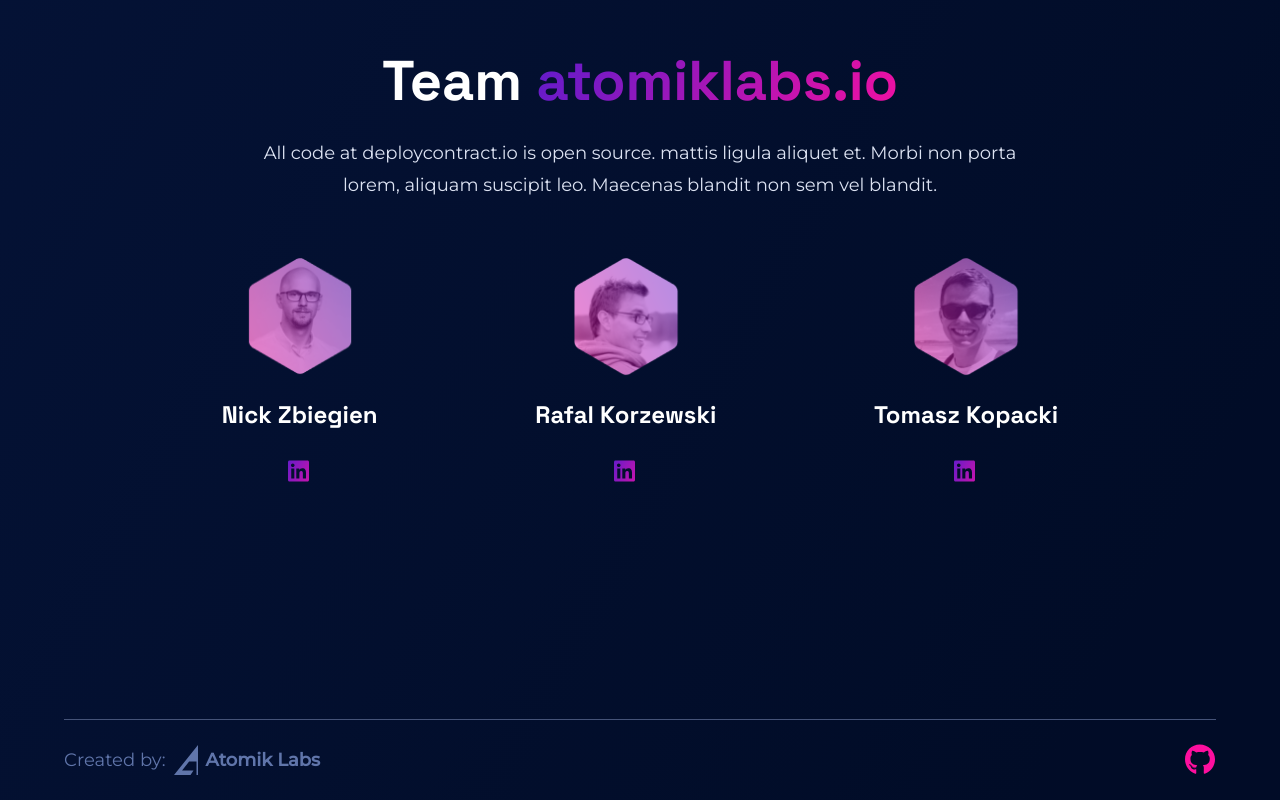
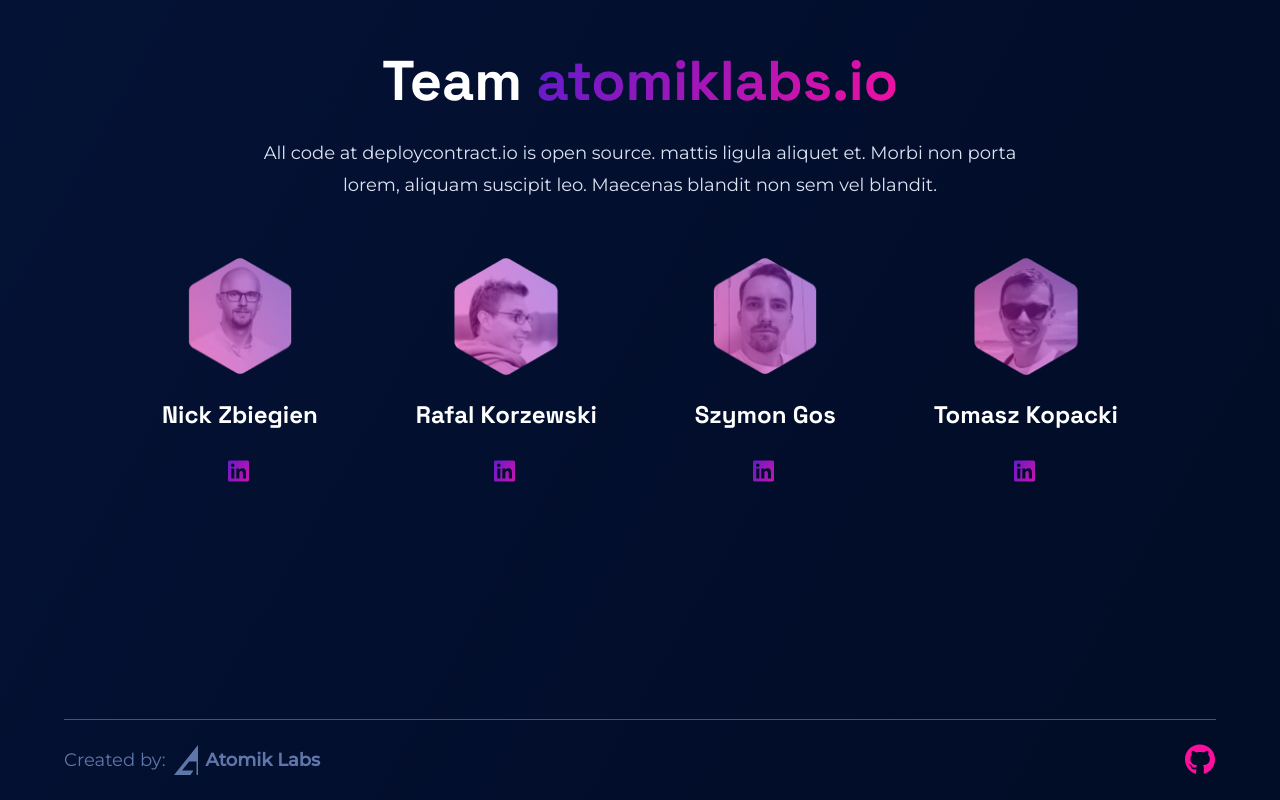
Before and after one commit to atomiklabs/deploycontracts.io, a Next.js app: page / in a window 1280 px wide. Shown: the part 3713-4513 px from the top of the page. Built offline with nearby package versions, Linux system fonts and the light colour scheme.

Commit message:
add team member, links to linkedIn

```diff
--- a/components/OurTeam.tsx
+++ b/components/OurTeam.tsx
@@ -2,9 +2,14 @@ import GirdContainer from '@/components/GridContainer'
 import H2 from '@/components/headings/H2'
 
 const team = [
-  { name: 'Nick Zbiegien', img: '/assets/team-nick.png' },
-  { name: 'Rafal Korzewski', img: '/assets/team-raf.png' },
-  { name: 'Tomasz Kopacki', img: '/assets/team-tko.png' },
+  { name: 'Nick Zbiegien', img: '/assets/team-nick.png', href: 'https://www.linkedin.com/in/zbiegien/' },
+  {
+    name: 'Rafal Korzewski',
+    img: '/assets/team-raf.png',
+    href: 'https://www.linkedin.com/in/rafal-korzewski-b4a37b99/',
+  },
+  { name: 'Szymon Gos', img: '/assets/team-szymon.png', href: 'https://www.linkedin.com/in/szymon-gos777' },
+  { name: 'Tomasz Kopacki', img: '/assets/team-tko.png', href: 'https://www.linkedin.com/in/tkopacki/' },
 ]
 
 export default function OurTeam() {
@@ -34,9 +39,9 @@ export default function OurTeam() {
                 </div>
                 <div className='flex flex-row lg:flex-col lg:gap-y-6 lg:items-center justify-between w-full text-lg text-white font-space-grotesk font-bold'>
                   {x.name}
-                  <span className='justify-self-end'>
+                  <a href={x.href} className='justify-self-end' target='_blank'>
                     <img src='/assets/linkedIn.svg' alt='linkedIn icon' />
-                  </span>
+                  </a>
                 </div>
               </div>
             )
```
Also changed, not shown: public/assets/team-szymon.png (added).
